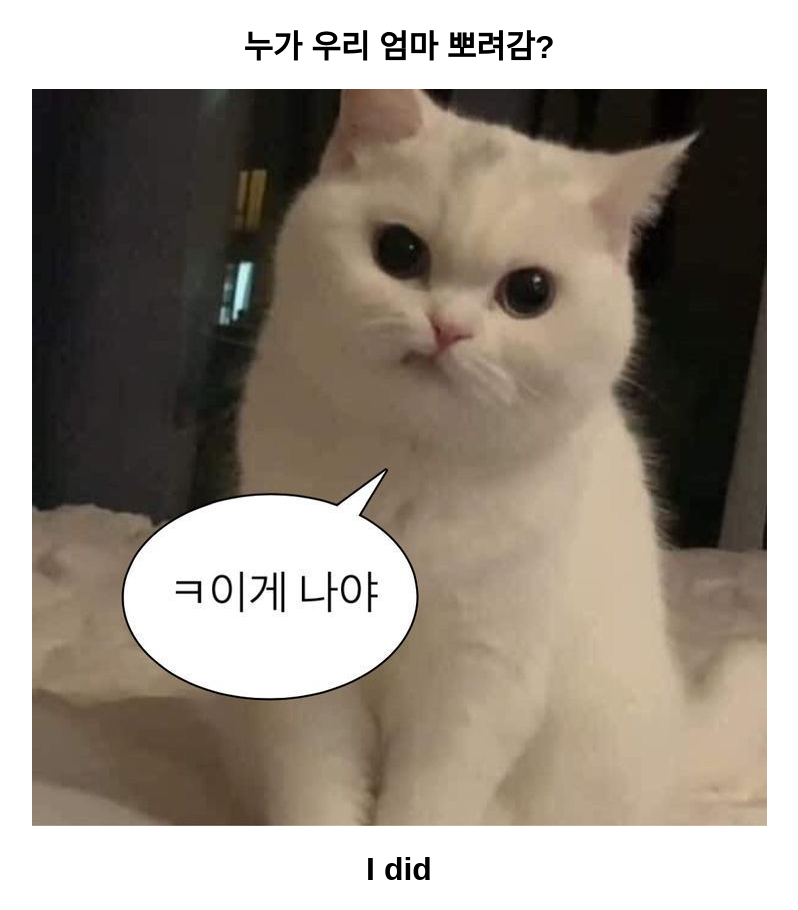
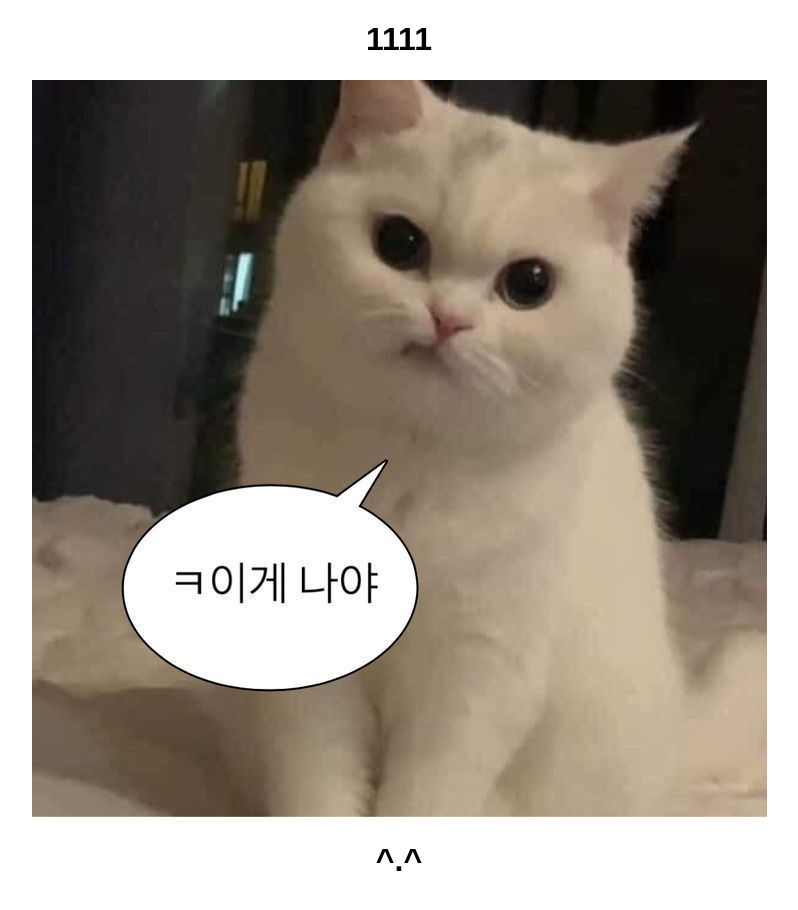
Before and after one commit to seungeyonam/trial_5_shared, a plain HTML site: page option1.html in a window 1280 px wide. Shown: the whole page, without its empty margins (241-1039 px from the left). Drawn offline with Linux system fonts and the light colour scheme.

Commit message:
Update option1.html

```diff
--- a/option1.html
+++ b/option1.html
@@ -3,7 +3,7 @@
 <head>
   <meta charset="UTF-8">
   <meta name="viewport" content="width=device-width, initial-scale=1.0">
-  <title>누가 우리 엄마 뽀려감?</title>
+  <title>1111</title>
   <style>
     h1 { text-align: center; }
   </style>
@@ -11,9 +11,9 @@
 </head>
 <body>
   <div id="option1-container">
-    <h1>누가 우리 엄마 뽀려감?</h1>
+    <h1>1111</h1>
     <img src="materials/ㅋ이게나야.jpg">
-    <h1>I did</h1>
+    <h1>^.^</h1>
     <!-- Add any additional content or functionality here specific to option 1 -->
   </div>
 </body>
```
